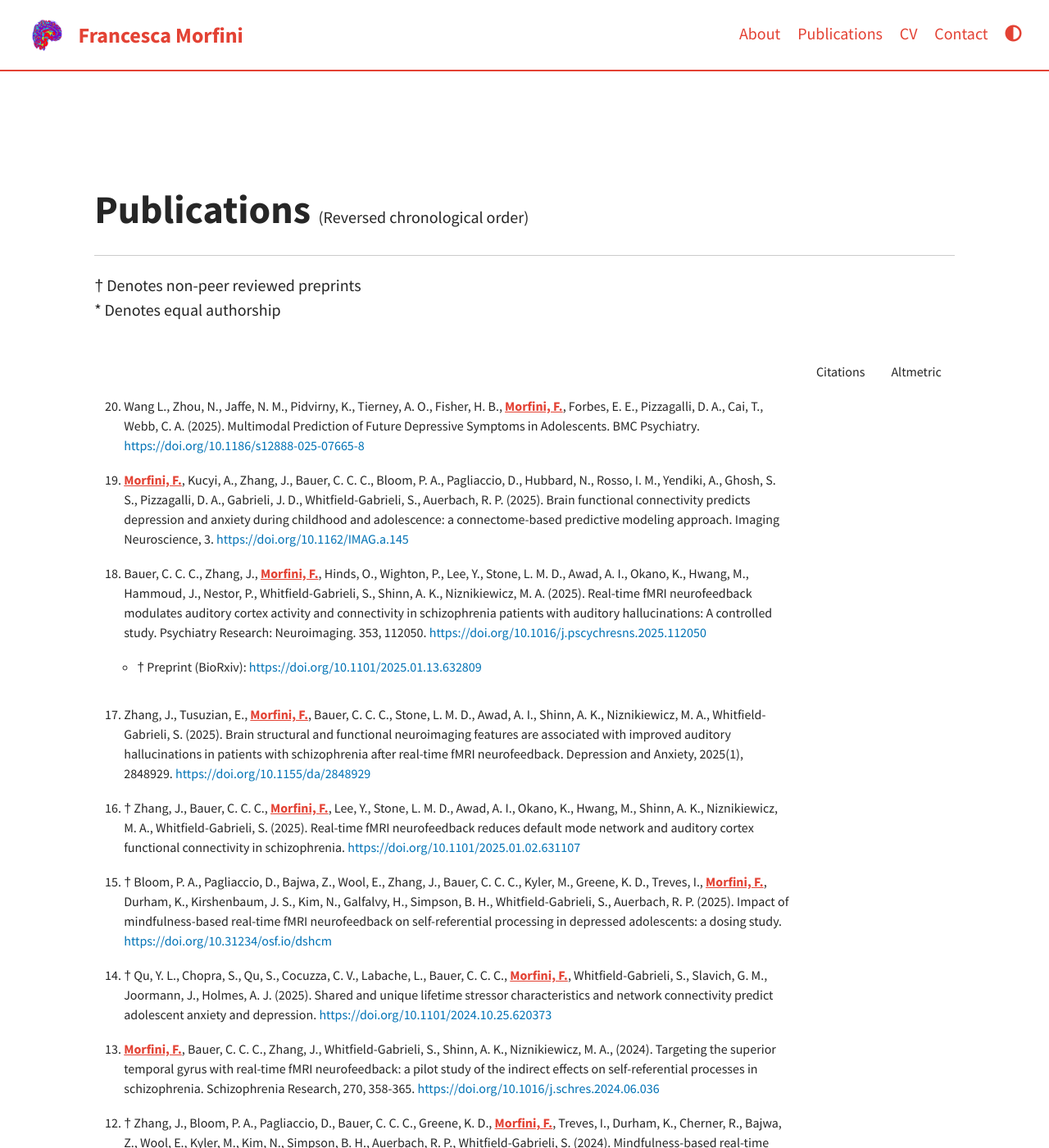
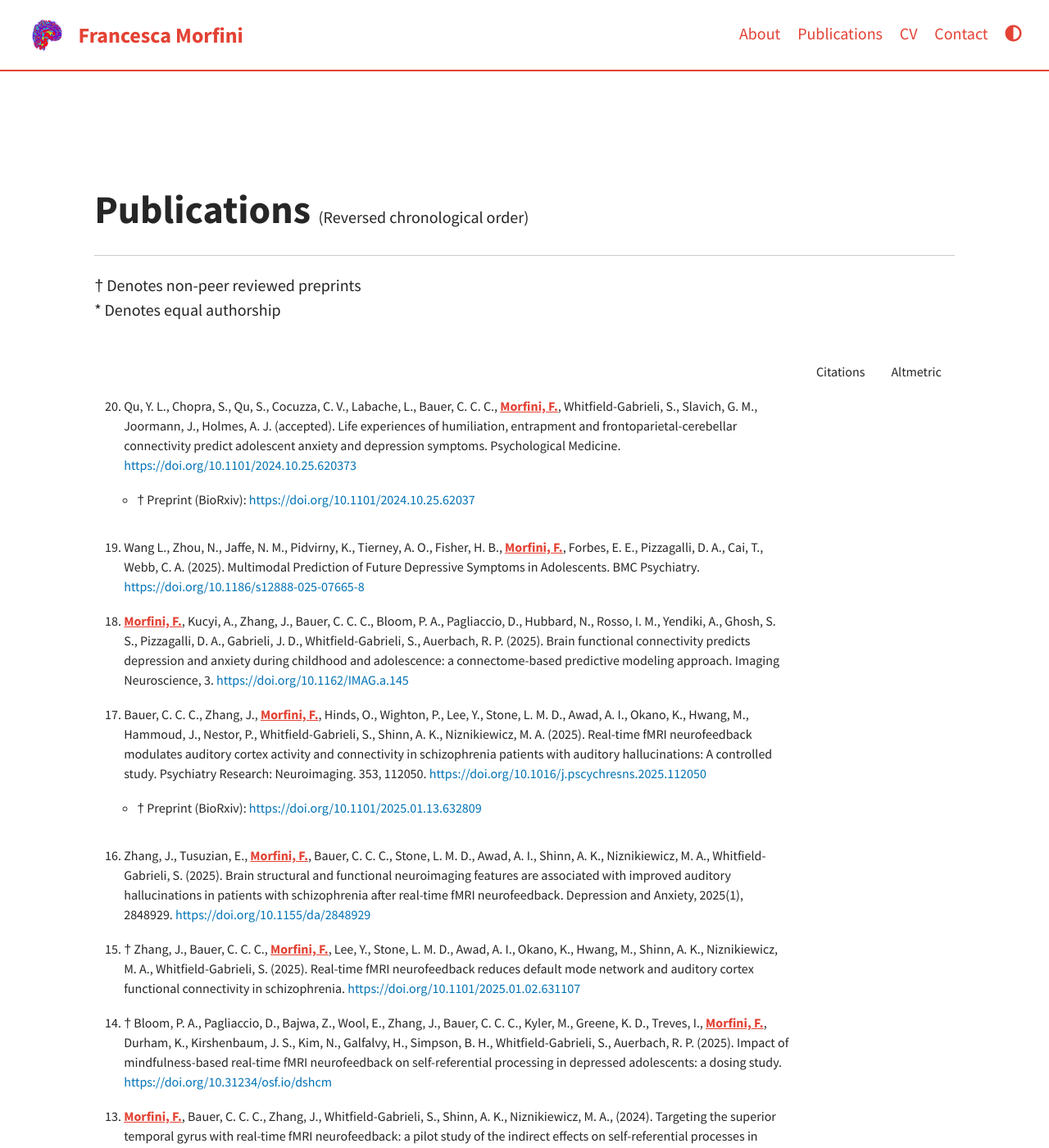
Before and after one commit to fmorfini/fmorfini.github.io, a Jekyll site: the page built from pages/publications.md, in a window 1280 px wide and 1400 px high. Shown: the whole window at 82% size. Built offline with Jekyll 4.4.1, drawn with Linux system fonts in a browser that asks for light colours; a script that is not in the unit is left out; comment, search, counter and statistics services are not loaded.

Commit message:
Update publications.md

```diff
--- a/pages/publications.md
+++ b/pages/publications.md
@@ -92,6 +92,18 @@ some other syntax to add if necessary
 		<td>	Altmetric </td>
 		</tr>
 
+
+
+		<tr>
+		<td>	<li> Qu, Y. L., Chopra, S., Qu, S., Cocuzza, C. V., Labache, L., Bauer, C. C. C., <fm>Morfini, F.</fm>, Whitfield-Gabrieli, S., Slavich, G. M., Joormann, J., Holmes, A. J. (accepted). Life experiences of humiliation, entrapment and frontoparietal-cerebellar connectivity predict adolescent anxiety and depression symptoms. Psychological Medicine.
+		<a href="https://doi.org/10.1101/2024.10.25.620373">https://doi.org/10.1101/2024.10.25.620373</a>	</li>	</td>
+		<td>	<span class="__dimensions_badge_embed__" data-doi="10.1101/2024.10.25.620373" data-hide-zero-citations="true" data-legend="hover-right" data-style="small_circle"></span> </td>
+		<td>	<div data-doi="https://doi.org/10.1101/2024.10.25.620373" class='altmetric-embed' data-badge-type='donut' data-hide-less-than="0" data-hide-no-mentions="true" data-badge-popover="right" ></div>	</td>
+		</tr>
+				<tr>
+		<td>	<ul><li> † Preprint (BioRxiv): <a href="https://doi.org/10.1101/2024.10.25.62037">https://doi.org/10.1101/2024.10.25.62037</a>
+		<tr>
+
 		<tr>
 		<td>	<li> Wang L., Zhou, N., Jaffe, N. M., Pidvirny, K., Tierney, A. O., Fisher, H. B., <fm>Morfini, F.</fm>, Forbes, E. E., Pizzagalli, D. A., Cai, T., Webb, C. A. (2025). Multimodal Prediction of Future Depressive Symptoms in Adolescents. BMC Psychiatry.
 		<a href="https://doi.org/10.1186/s12888-025-07665-8">https://doi.org/10.1186/s12888-025-07665-8</a>  </li>		</td>
@@ -141,13 +153,6 @@ some other syntax to add if necessary
 		<a href="https://doi.org/10.31234/osf.io/dshcm">https://doi.org/10.31234/osf.io/dshcm</a>	</li>	</td>
 		<td>	<span class="__dimensions_badge_embed__" data-doi="10.31234/osf.io/dshcm" data-hide-zero-citations="true" data-legend="hover-right" data-style="small_circle"></span> </td>
 		<td>	<div data-doi="https://doi.org/10.31234/osf.io/dshcm" class='altmetric-embed' data-badge-type='donut' data-hide-less-than="0" data-hide-no-mentions="true" data-badge-popover="right" ></div>	</td>
-		</tr>
-
-		<tr>
-		<td>	<li> † Qu, Y. L., Chopra, S., Qu, S., Cocuzza, C. V., Labache, L., Bauer, C. C. C., <fm>Morfini, F.</fm>, Whitfield-Gabrieli, S., Slavich, G. M., Joormann, J., Holmes, A. J. (2025). Shared and unique lifetime stressor characteristics and network connectivity predict adolescent anxiety and depression.
-		<a href="https://doi.org/10.1101/2024.10.25.620373">https://doi.org/10.1101/2024.10.25.620373</a>	</li>	</td>
-		<td>	<span class="__dimensions_badge_embed__" data-doi="10.1101/2024.10.25.620373" data-hide-zero-citations="true" data-legend="hover-right" data-style="small_circle"></span> </td>
-		<td>	<div data-doi="https://doi.org/10.1101/2024.10.25.620373" class='altmetric-embed' data-badge-type='donut' data-hide-less-than="0" data-hide-no-mentions="true" data-badge-popover="right" ></div>	</td>
 		</tr>
 
 		<tr>
```
